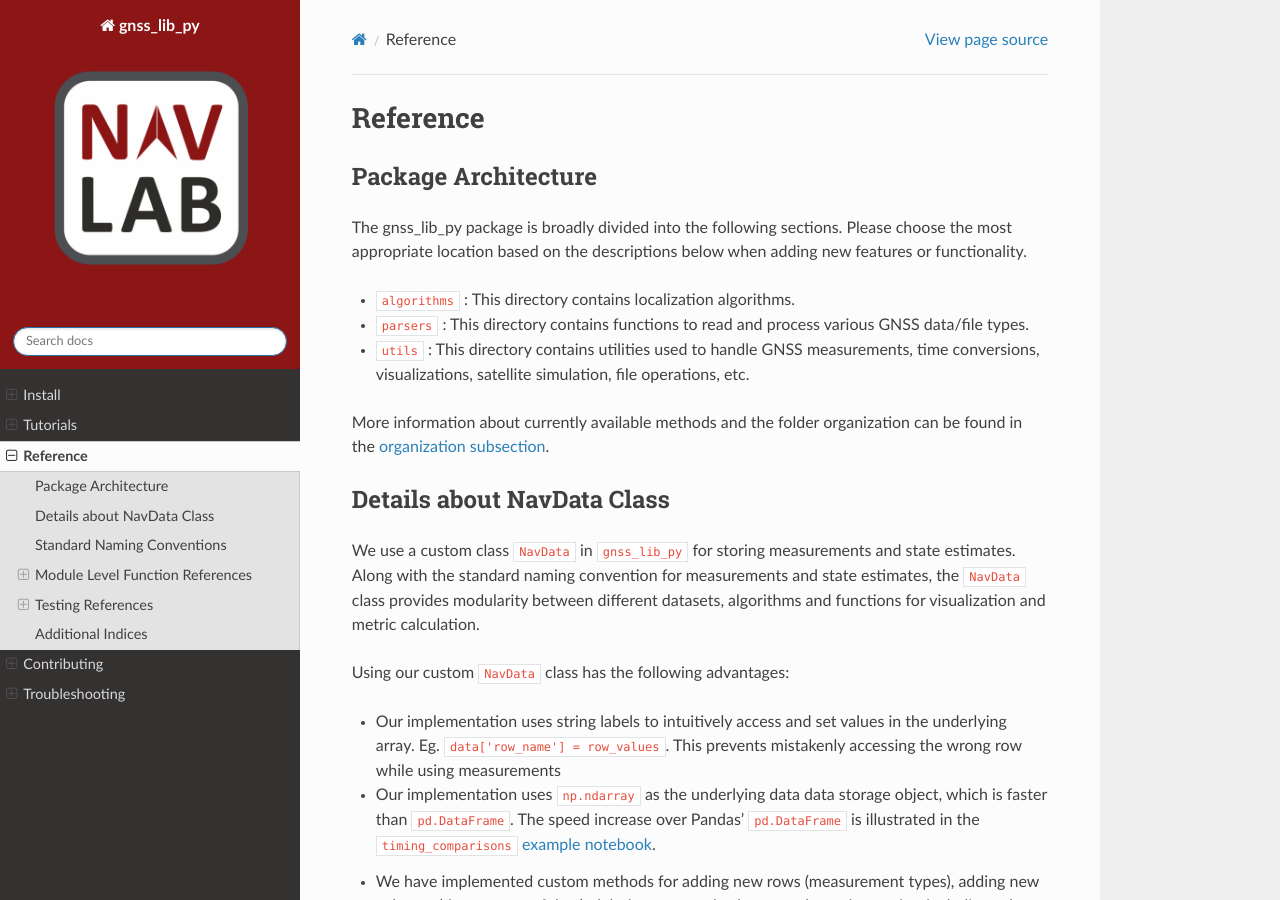
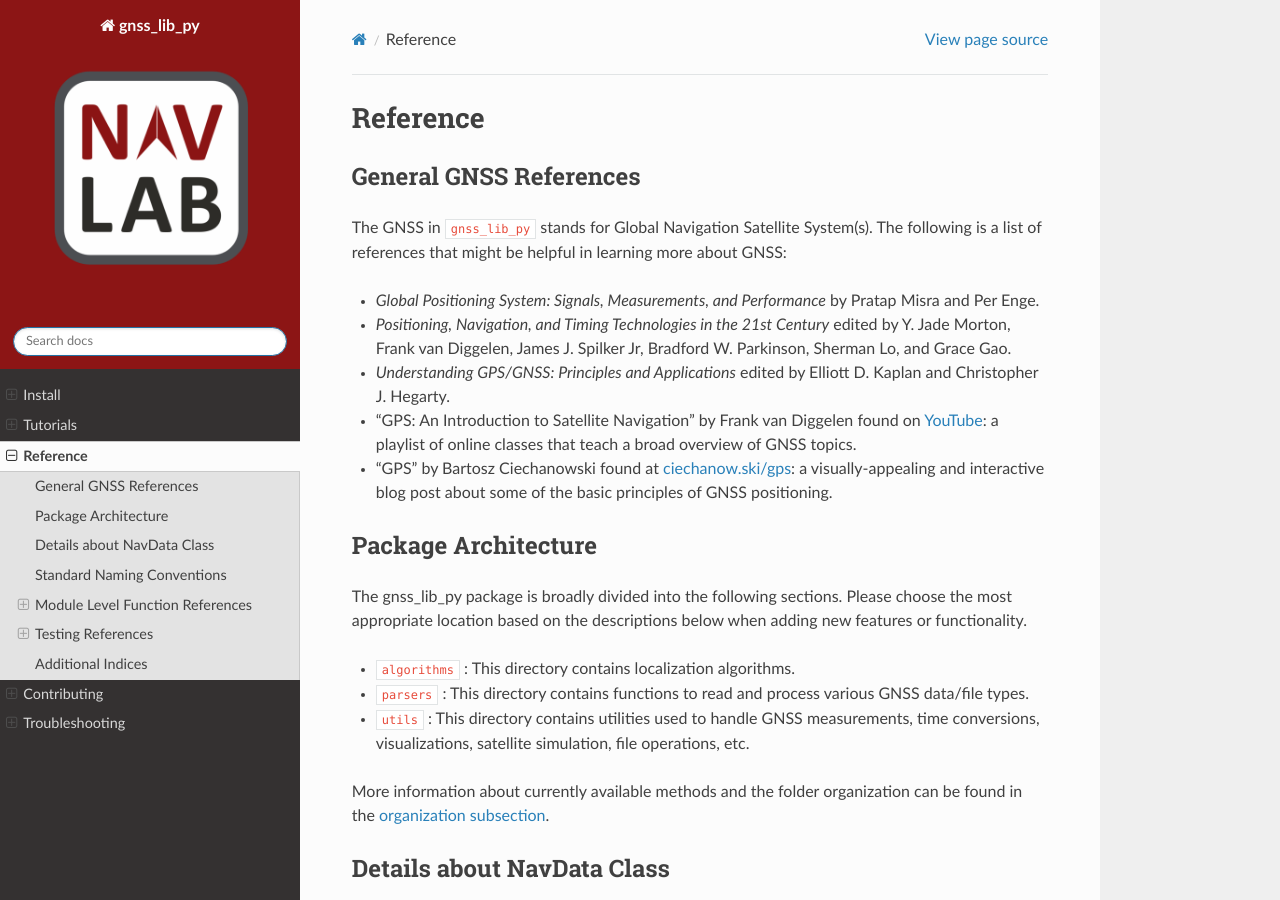
Before and after one commit to Stanford-NavLab/gnss_lib_py, a Sphinx documentation site: the page built from docs/source/reference/reference.rst, in a window 1280 px wide and 900 px high. Built offline with Sphinx 7.4.7 and the Read the Docs theme 2.0.0, drawn with Linux system fonts in a browser that asks for light colours; pages that are not in the unit, such as notebooks, are missing from menus.

Commit message:
add general GNSS references

```diff
--- a/docs/source/contributing/development.rst
+++ b/docs/source/contributing/development.rst
@@ -206,7 +206,7 @@ Pull Request Review Workflow
 7. Submit your approval or any comments on GitHub.
 
 New Package Release Workflow
---------------------
+----------------------------
 
 1. Create new branch for the release:
 
--- a/docs/source/reference/reference.rst
+++ b/docs/source/reference/reference.rst
@@ -2,6 +2,29 @@
 
 Reference
 =========
+
+General GNSS References
+-----------------------
+
+The GNSS in ``gnss_lib_py`` stands for Global Navigation Satellite
+System(s). The following is a list of references that might be helpful
+in learning more about GNSS:
+
+* *Global Positioning System: Signals, Measurements, and Performance* by
+  Pratap Misra and Per Enge.
+* *Positioning, Navigation, and Timing Technologies in the 21st Century*
+  edited by Y. Jade Morton, Frank van Diggelen, James J. Spilker Jr,
+  Bradford W. Parkinson, Sherman Lo, and Grace Gao.
+* *Understanding GPS/GNSS: Principles and Applications* edited by
+  Elliott D. Kaplan and Christopher J. Hegarty.
+* "GPS: An Introduction to Satellite Navigation" by Frank van Diggelen
+  found on `YouTube <https://www.youtube.com/playlist?list=PLGvhNIiu1ubyEOJga50LJMzVXtbUq6CPo>`__:
+  a playlist of online classes that teach a broad overview of GNSS
+  topics.
+*  "GPS" by Bartosz Ciechanowski found at
+   `ciechanow.ski/gps <https://ciechanow.ski/gps/>`__:
+   a visually-appealing and interactive blog post about some of the
+   basic principles of GNSS positioning.
 
 Package Architecture
 --------------------
```
